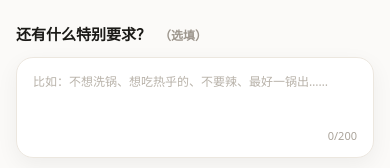
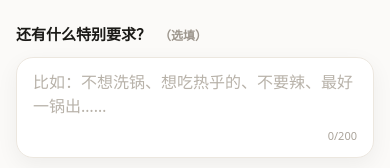
Before and after one commit to hihumiW/FridgeCook, a React (Vite) app: page / in a window 390 px wide. Shown: the part 822-990 px from the top of the page. Built offline with nearby package versions, Linux system fonts and the light colour scheme.

Commit message:
fix: prevent mobile input focus zoom

```diff
--- a/index.html
+++ b/index.html
@@ -3,8 +3,11 @@
   <head>
     <meta charset="UTF-8" />
     <link rel="icon" type="image/svg+xml" href="/favicon.svg" />
-    <meta name="viewport" content="width=device-width, initial-scale=1.0" />
-    <title>冰箱点菜</title>
+    <meta
+      name="viewport"
+      content="width=device-width, initial-scale=1.0, maximum-scale=1.0, user-scalable=no, viewport-fit=cover"
+    />
+    <title>冰箱里有什么吃什么</title>
   </head>
   <body>
     <div id="root"></div>
--- a/src/styles/globals.css
+++ b/src/styles/globals.css
@@ -189,3 +189,11 @@
     opacity: 1;
   }
 }
+
+@media (max-width: 767px) {
+  input,
+  textarea,
+  select {
+    font-size: 16px !important;
+  }
+}
```
